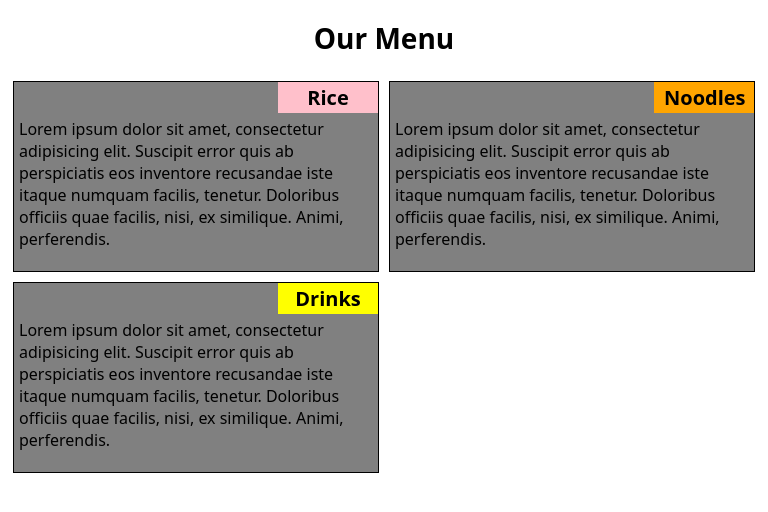
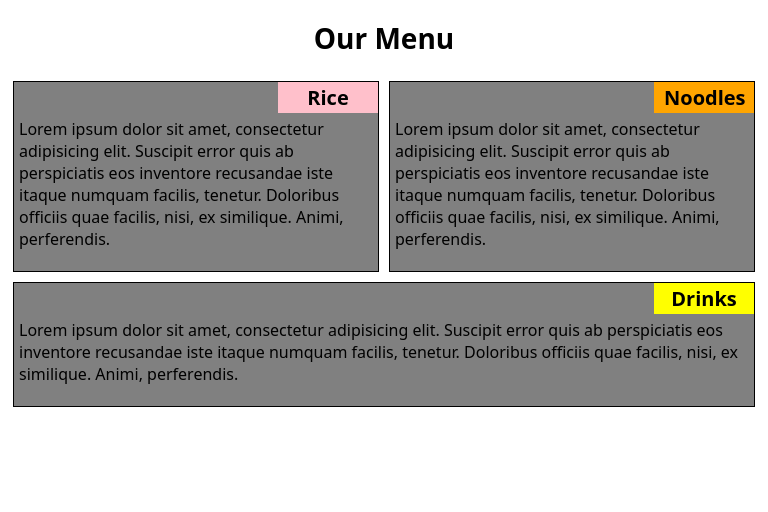
Before and after one commit to sageethhimachala/coursera-test, a plain HTML site: page module2-solution/index.html in a window 768 px wide. Drawn offline with Linux system fonts and the light colour scheme.

Commit message:
modified files

```diff
--- a/module2-solution/css/styles.css
+++ b/module2-solution/css/styles.css
@@ -62,4 +62,7 @@ div.container {
     .col-md-6 {
         width: 50%;
     }
+    .col-md-12 {
+        width: 100%;
+    }
 }
--- a/module2-solution/index.html
+++ b/module2-solution/index.html
@@ -22,7 +22,7 @@
             </div>
         </div>
 
-        <div class="col-md-6 col-lg-4">
+        <div class="col-md-12 col-lg-4">
             <div class="container">
                 <h2 id="yellow">Drinks</h2>
                 <p>Lorem ipsum dolor sit amet, consectetur adipisicing elit. Suscipit error quis ab perspiciatis eos inventore recusandae iste itaque numquam facilis, tenetur. Doloribus officiis quae facilis, nisi, ex similique. Animi, perferendis.</p>
```
